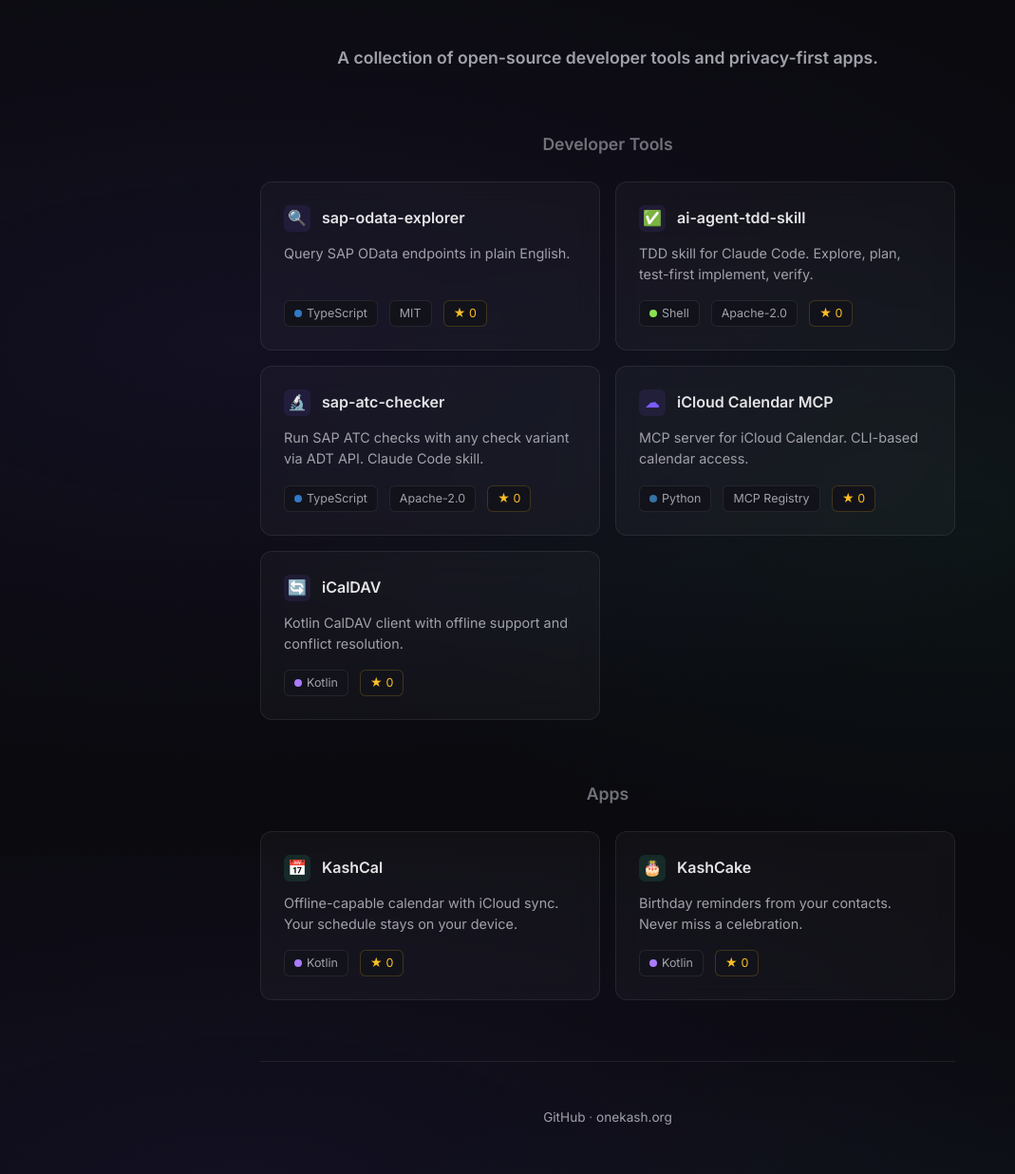
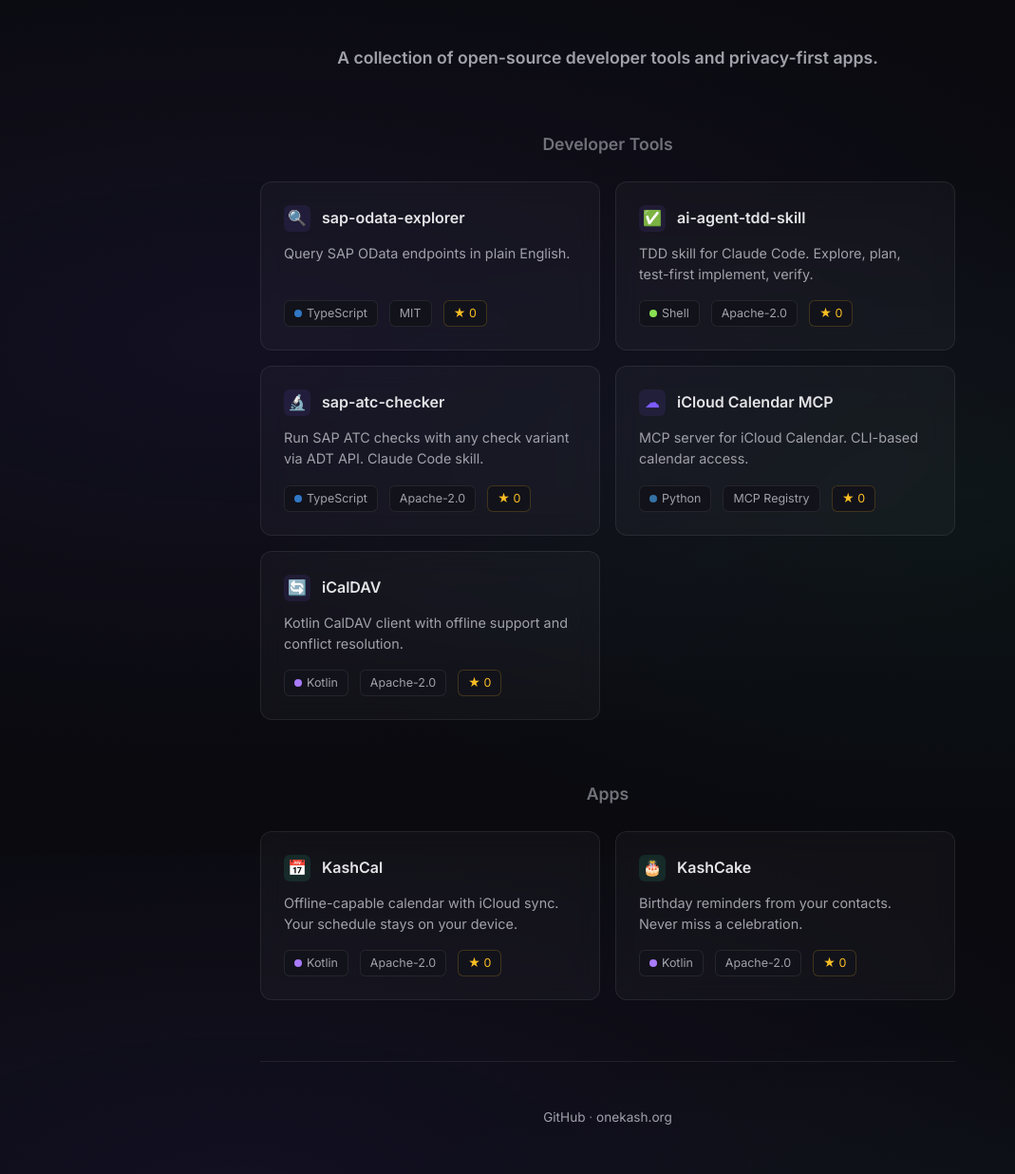
Before and after one commit to openkash/openkash.github.io, a Jekyll site: the page built from index.html, in a window 1280 px wide. Shown: the whole page at 95% size, without its empty margins (0-1069 px from the left). Built offline with Jekyll 4.4.1, drawn with Linux system fonts in a browser that asks for light colours; comment, search, counter and statistics services are not loaded.

Commit message:
Add Apache-2.0 license tags to iCalDAV, KashCal, KashCake cards

```diff
--- a/index.html
+++ b/index.html
@@ -72,6 +72,7 @@ layout: default
         <p class="card__desc">Kotlin CalDAV client with offline support and conflict resolution.</p>
         <div class="card__meta">
           <span class="tag tag--lang tag--kotlin">Kotlin</span>
+          <span class="tag">Apache-2.0</span>
           <span class="tag tag--stars" hidden>&#9733; 0</span>
         </div>
       </a>
@@ -91,6 +92,7 @@ layout: default
         <p class="card__desc">Offline-capable calendar with iCloud sync. Your schedule stays on your device.</p>
         <div class="card__meta">
           <span class="tag tag--lang tag--kotlin">Kotlin</span>
+          <span class="tag">Apache-2.0</span>
           <span class="tag tag--stars" hidden>&#9733; 0</span>
         </div>
       </a>
@@ -103,6 +105,7 @@ layout: default
         <p class="card__desc">Birthday reminders from your contacts. Never miss a celebration.</p>
         <div class="card__meta">
           <span class="tag tag--lang tag--kotlin">Kotlin</span>
+          <span class="tag">Apache-2.0</span>
           <span class="tag tag--stars" hidden>&#9733; 0</span>
         </div>
       </a>
```
